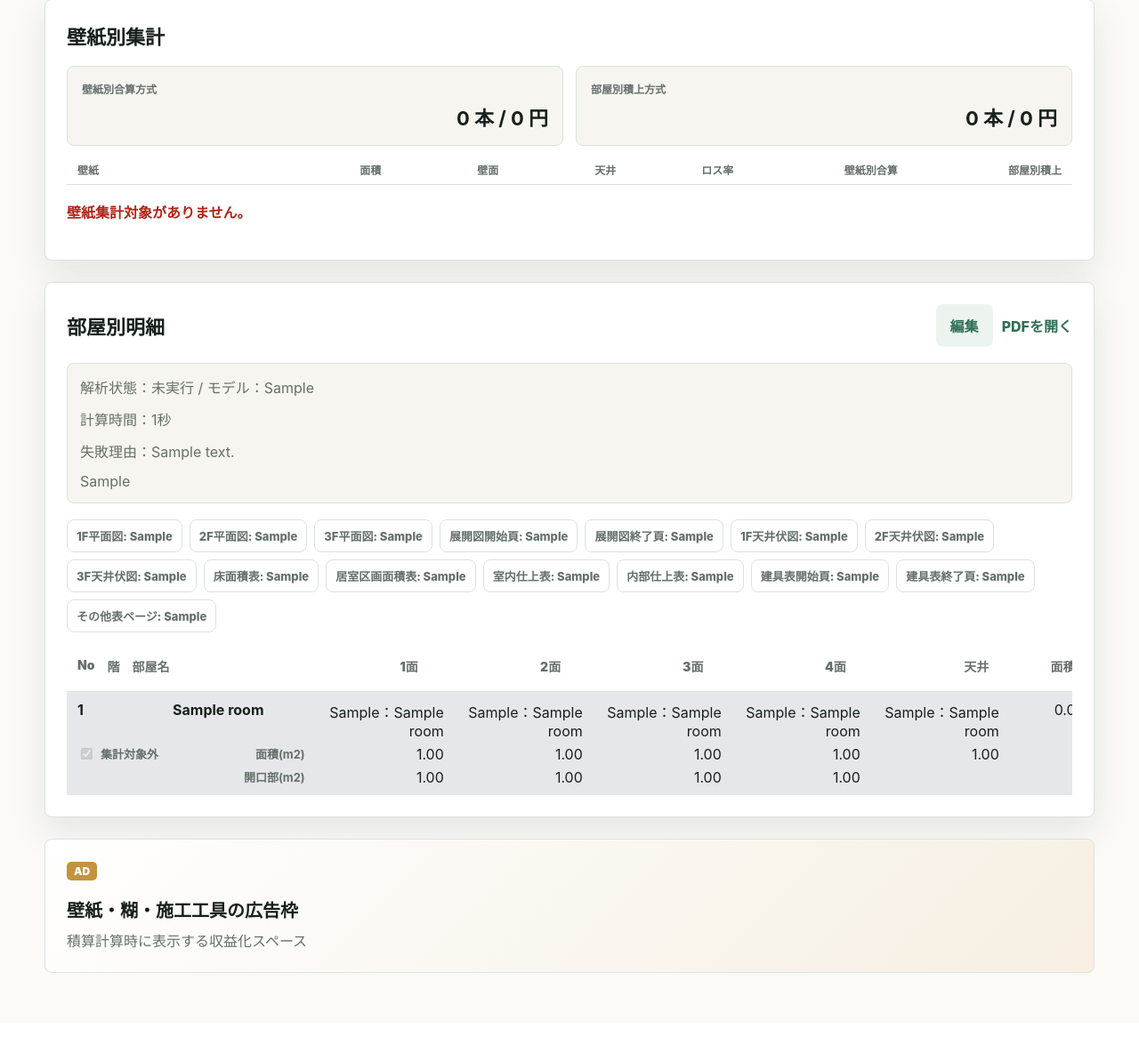
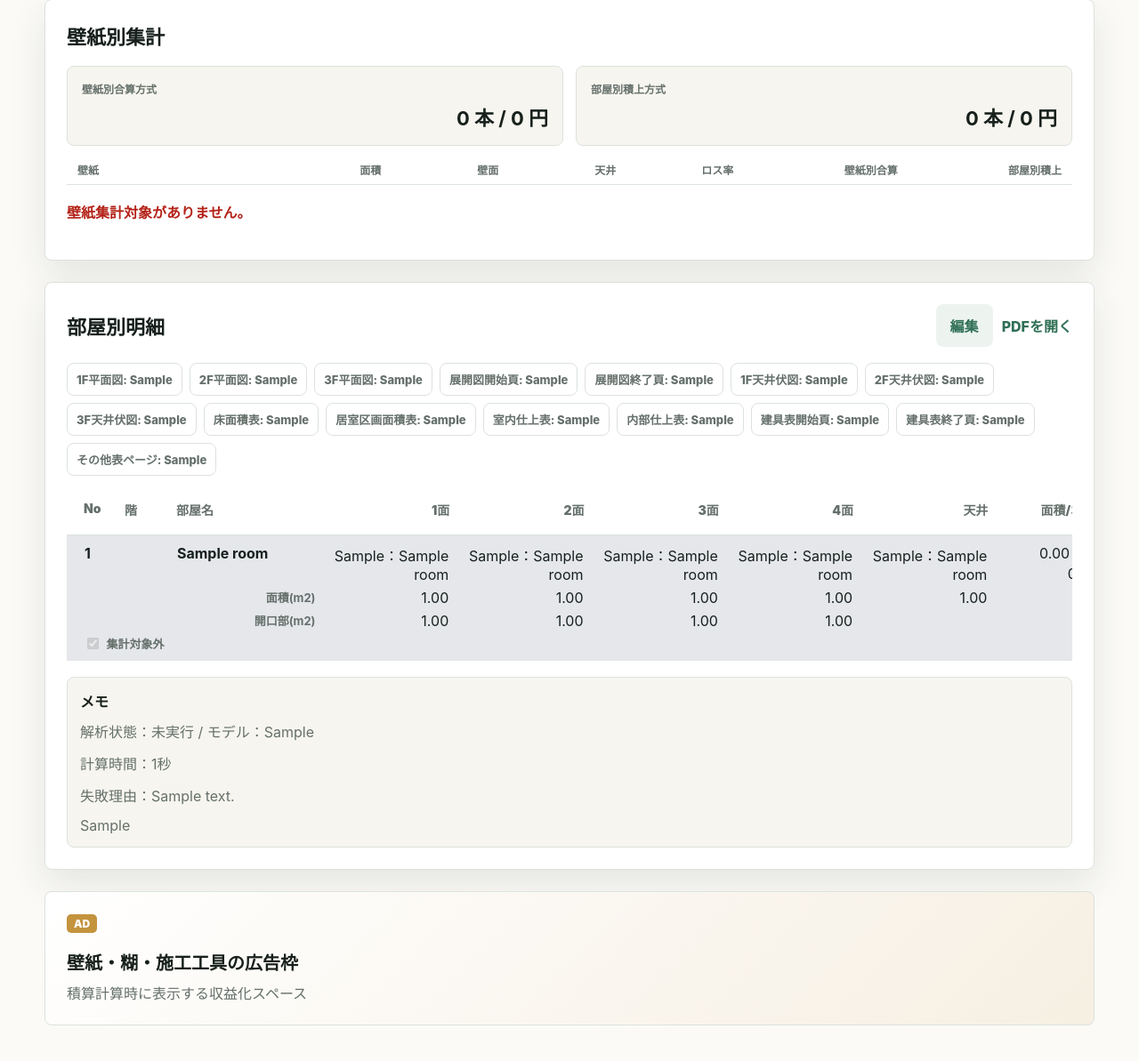
Before and after one commit to masumitachibana4649-creator/Sekisan-Project, a Django app: page /projects/1/ in a window 1280 px wide. Shown: the part 420-1613 px from the top of the page at 89% size. Before the commit the page ends 1514 px from the top, so only its background shows below. Run offline with Django 5.2, Linux system fonts and the light colour scheme; a user stored in the database is signed in; data comes from the database, SQL or seed files in the repository; tables that the repository leaves empty hold one stand-in row (values such as "Sample post").

Commit message:
Adjust project detail room table layout

```diff
--- a/estimator/static/estimator/app.js
+++ b/estimator/static/estimator/app.js
@@ -109,20 +109,20 @@ function appendManualRoomPreview(floor, roomName) {
       <input class="room-exclude-checkbox" type="checkbox" value="1" data-new-room-exclude>
       <span>集計対象外</span>
     </label>
-    <strong class="room-sub-label">面積(m2)</strong>
-    <span class="room-measure-cell"><input name="new_room_east_surface_area_m2" type="number" step="0.01" min="0" value="0.00"></span>
-    <span class="room-measure-cell"><input name="new_room_west_surface_area_m2" type="number" step="0.01" min="0" value="0.00"></span>
-    <span class="room-measure-cell"><input name="new_room_south_surface_area_m2" type="number" step="0.01" min="0" value="0.00"></span>
-    <span class="room-measure-cell"><input name="new_room_north_surface_area_m2" type="number" step="0.01" min="0" value="0.00"></span>
-    <span class="room-measure-cell"><input name="new_room_ceiling_surface_area_m2" type="number" step="0.01" min="0" value="0.00"></span>
-    <span class="room-total-spacer"></span>
-    <strong class="room-sub-label">開口部(m2)</strong>
+    <strong class="room-sub-label room-area-label">面積(m2)</strong>
+    <span class="room-measure-cell room-area-measure"><input name="new_room_east_surface_area_m2" type="number" step="0.01" min="0" value="0.00"></span>
+    <span class="room-measure-cell room-area-measure"><input name="new_room_west_surface_area_m2" type="number" step="0.01" min="0" value="0.00"></span>
+    <span class="room-measure-cell room-area-measure"><input name="new_room_south_surface_area_m2" type="number" step="0.01" min="0" value="0.00"></span>
+    <span class="room-measure-cell room-area-measure"><input name="new_room_north_surface_area_m2" type="number" step="0.01" min="0" value="0.00"></span>
+    <span class="room-measure-cell room-area-measure"><input name="new_room_ceiling_surface_area_m2" type="number" step="0.01" min="0" value="0.00"></span>
+    <span class="room-total-spacer room-area-spacer"></span>
+    <strong class="room-sub-label room-opening-label">開口部(m2)</strong>
     <span class="room-measure-cell"><input name="new_room_east_opening_area_m2" type="number" step="0.01" min="0" value="0.00"></span>
     <span class="room-measure-cell"><input name="new_room_west_opening_area_m2" type="number" step="0.01" min="0" value="0.00"></span>
     <span class="room-measure-cell"><input name="new_room_south_opening_area_m2" type="number" step="0.01" min="0" value="0.00"></span>
     <span class="room-measure-cell"><input name="new_room_north_opening_area_m2" type="number" step="0.01" min="0" value="0.00"></span>
     <span class="room-measure-cell"></span>
-    <span class="room-total-spacer"></span>
+    <span class="room-total-spacer room-opening-spacer"></span>
   `;
   roomDetailBody.append(row);
   const firstInput = row.querySelector('input[name="new_room_name"]');
--- a/estimator/static/estimator/styles.css
+++ b/estimator/static/estimator/styles.css
@@ -572,6 +572,10 @@ textarea { resize: vertical; }
 }
 
 .result-table {
+  --room-no-width: 46px;
+  --room-floor-width: 58px;
+  --room-name-width: 170px;
+  --room-pinned-width: calc(var(--room-no-width) + var(--room-floor-width) + var(--room-name-width));
   max-height: 620px;
 }
 
@@ -595,8 +599,8 @@ textarea { resize: vertical; }
 .result-row,
 .room-detail-group {
   display: grid;
-  grid-template-columns: max-content max-content minmax(4em, 1.1fr) repeat(5, minmax(140px, 1fr)) minmax(98px, 0.8fr) minmax(520px, 3.6fr);
-  column-gap: 1em;
+  grid-template-columns: var(--room-no-width) var(--room-floor-width) var(--room-name-width) repeat(5, minmax(140px, 1fr)) minmax(98px, 0.8fr) minmax(520px, 3.6fr);
+  column-gap: 0;
   row-gap: 10px;
   min-width: 1720px;
   align-items: start;
@@ -613,10 +617,16 @@ textarea { resize: vertical; }
 .result-head {
   position: sticky;
   top: 0;
-  z-index: 1;
+  z-index: 4;
   background: var(--panel);
   min-width: 1720px;
-  column-gap: 1em;
+}
+
+.result-head span,
+.room-detail-group > span,
+.room-detail-group > strong,
+.room-detail-group > label {
+  padding-inline: 0.5em;
 }
 
 .result-head span:nth-child(n+4):not(:last-child) {
@@ -633,6 +643,7 @@ textarea { resize: vertical; }
 .room-detail-group {
   margin-top: 10px;
   row-gap: 6px;
+  background: #fff;
 }
 
 .room-wallpaper-cell select {
@@ -655,15 +666,49 @@ textarea { resize: vertical; }
   overflow-wrap: anywhere;
 }
 
+.result-head span:nth-child(-n+3),
+.room-no-cell,
+.room-floor-cell,
+.room-name-cell,
+.room-sub-label {
+  position: sticky;
+  z-index: 2;
+  background: inherit;
+}
+
+.result-head span:nth-child(1),
+.room-no-cell {
+  left: 0;
+}
+
+.result-head span:nth-child(2),
+.room-floor-cell {
+  left: var(--room-no-width);
+}
+
+.result-head span:nth-child(3),
+.room-name-cell {
+  left: calc(var(--room-no-width) + var(--room-floor-width));
+}
+
+.room-sub-label {
+  left: 0;
+}
+
+.result-head span:nth-child(-n+3) {
+  z-index: 5;
+}
+
 .room-sub-label {
   grid-column: 1 / span 3;
+  box-sizing: border-box;
+  inline-size: var(--room-pinned-width);
   color: var(--muted);
   font-size: 13px;
   text-align: right;
 }
 
 .room-area-label {
-  grid-column: 3;
   grid-row: 2;
 }
 
@@ -704,7 +749,7 @@ textarea { resize: vertical; }
 .room-exclude-cell {
   display: inline-flex;
   grid-column: 1 / span 2;
-  grid-row: 2;
+  grid-row: 4;
   align-items: center;
   gap: 6px;
   color: var(--muted);
@@ -832,12 +877,19 @@ textarea { resize: vertical; }
 }
 
 .memo-box {
-  margin: 0 0 18px;
+  margin: 18px 0 0;
   padding: 14px;
   border: 1px solid var(--line);
   border-radius: 8px;
   background: #f7f5ef;
   color: var(--muted);
+}
+
+.memo-box strong {
+  display: block;
+  margin-bottom: 10px;
+  color: var(--ink);
+  font-size: 16px;
 }
 
 .memo-box p {
--- a/estimator/templates/estimator/project_detail.html
+++ b/estimator/templates/estimator/project_detail.html
@@ -85,20 +85,6 @@
       {% endif %}
     </div>
   </div>
-  {% if project.memo or project.last_calculation_seconds is not None %}
-    <div class="memo-box">
-      <p>解析状態：{{ project.get_analysis_status_display }}{% if project.analysis_model %} / モデル：{{ project.analysis_model }}{% endif %}</p>
-      {% if project.last_calculation_seconds is not None %}
-        <p>計算時間：{{ project.last_calculation_seconds }}秒</p>
-      {% endif %}
-      {% if project.analysis_error_message %}
-        <p>失敗理由：{{ project.analysis_error_message }}</p>
-      {% endif %}
-      {% if project.memo %}
-        <p>{{ project.memo|sentence_breaks }}</p>
-      {% endif %}
-    </div>
-  {% endif %}
   {% if has_estimated_openings %}
     <p class="estimate-note">青文字は展開図・平面図の縮尺と既知寸法からの推定値なので注意</p>
   {% endif %}
@@ -225,6 +211,21 @@
     {% endfor %}
     </div>
   </div>
+  {% if project.memo or project.last_calculation_seconds is not None %}
+    <div class="memo-box">
+      <strong>メモ</strong>
+      <p>解析状態：{{ project.get_analysis_status_display }}{% if project.analysis_model %} / モデル：{{ project.analysis_model }}{% endif %}</p>
+      {% if project.last_calculation_seconds is not None %}
+        <p>計算時間：{{ project.last_calculation_seconds }}秒</p>
+      {% endif %}
+      {% if project.analysis_error_message %}
+        <p>失敗理由：{{ project.analysis_error_message }}</p>
+      {% endif %}
+      {% if project.memo %}
+        <p>{{ project.memo|sentence_breaks }}</p>
+      {% endif %}
+    </div>
+  {% endif %}
   {% if edit_mode and rooms %}
     <div class="room-add-actions">
       <button class="secondary-action" type="button" data-open-add-room>部屋追加</button>
```
Also changed, not shown: estimator/tests.py (+7 -3 lines).
